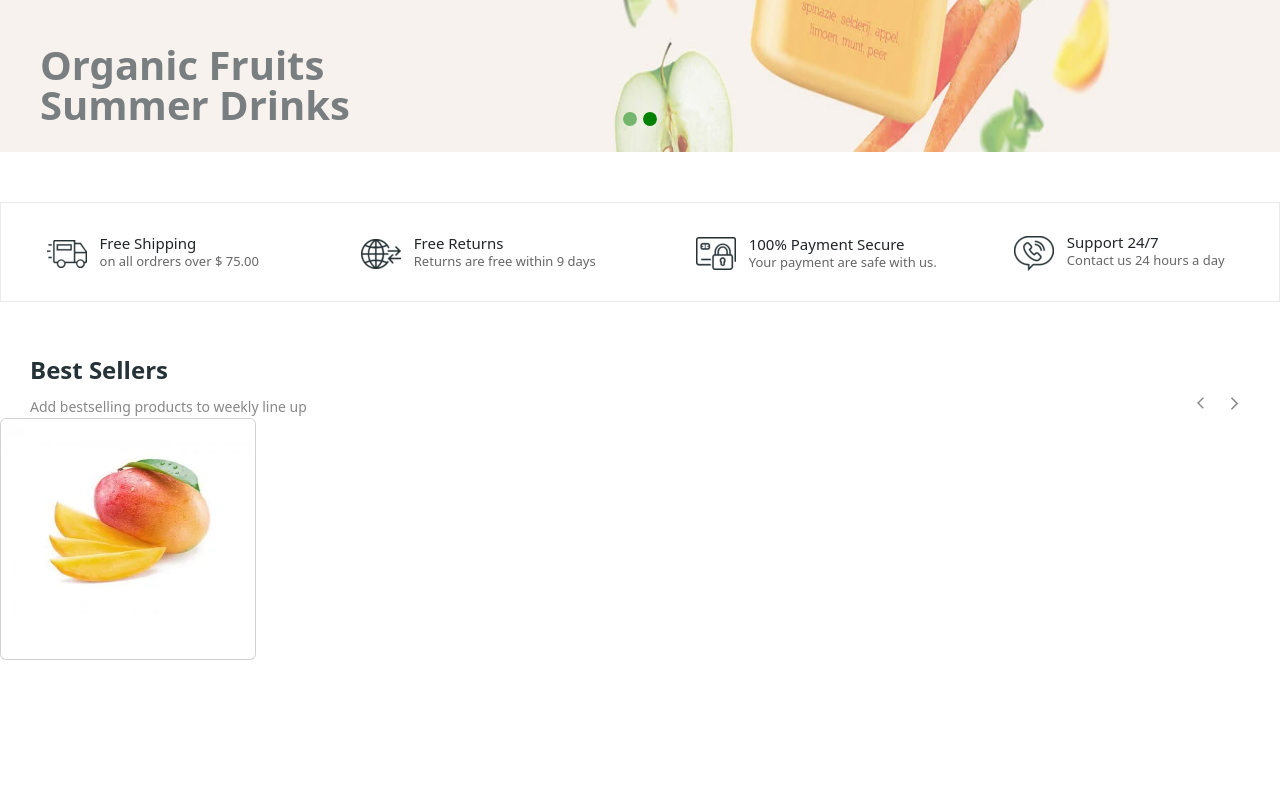
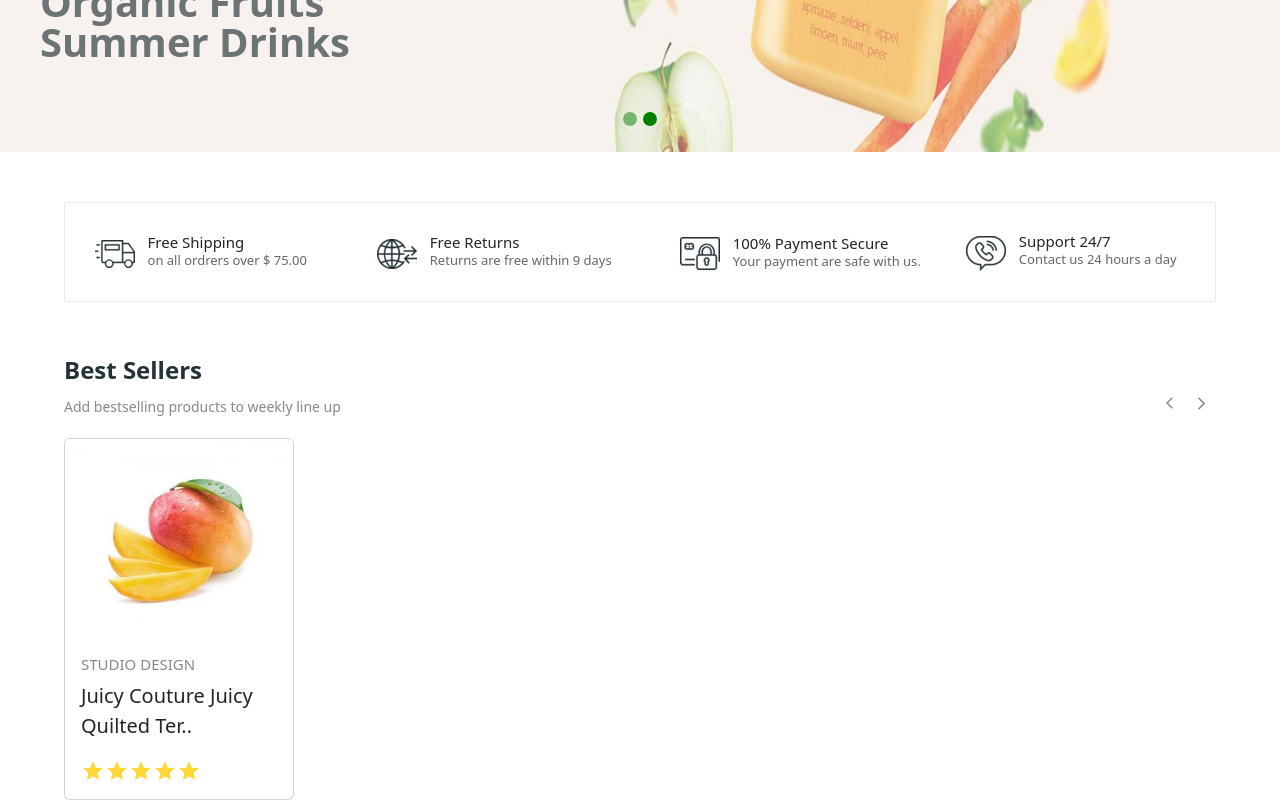
Before and after one commit to Manikrish52/reactjs, a React (Create React App) app: page /contact in a window 1280 px wide. Shown: the part 664-1464 px from the top of the page. Before the commit the page ends 1324 px from the top, so only its background shows below. Built offline with nearby package versions, Linux system fonts and the light colour scheme.

Commit message:
seller-start

```diff
--- a/src/Seller/seller.css
+++ b/src/Seller/seller.css
@@ -1,9 +1,14 @@
 .seller-content{
-    height: 100px;
+    /* height: 100px; */
+    width: 90%;
+    margin: auto;
+}
+.seller-title{
+       padding-bottom: 20px;
 }
 .sellerfirst-title{
     font-size: 30px;
-     padding: 0px 60px 0px 60px;
+     /* padding: 0px 60px 0px 60px; */
     font-weight: 600;
     color: #253237;
 
@@ -11,7 +16,7 @@
 }
 .leftside-seller{
     display: flex;
-    padding: 0px 60px 0px 60px;
+    /* padding: 0px 60px 0px 60px; */
     justify-content: space-between;
 }
 /* rightside-seller */
@@ -77,6 +82,7 @@
 /* first img */
 .sellerfirst-box{
     width: 20%;
+    /* padding-left: 20px; */
 }
 .manago-img{
     width: 100%;
@@ -87,18 +93,31 @@
     width: 100%;
     height: 200px;
 }
-
+.product-title{
+    font-size: 15px;
+    font-weight: 300;
+    color: #888;
+}
+.product-use{
+    font-size: 20px;
+    font-weight: 500;
+}
+/* star */
+.star{
+    font-size: 18px;
+    color: #fdd835;
+}
 @media only screen and (max-width: 600px) {
     .sellerfirst-title{
     font-size: 24px;
-     padding: 0px 0px 0px 20px;
+     /* padding: 0px 0px 0px 20px; */
     font-weight: 600;
     color: #253237;
 
 }
 .leftside-seller{
     display: flex;
-    padding: 0px 20px 0px 20px;
+    /* padding: 0px 20px 0px 20px; */
     justify-content: space-between;
 }
     .seller-para{
@@ -111,6 +130,12 @@
     margin-top: 10px;
 
 }
+
+.sellerfirst-box{
+    width: 100%;
+    height: 300px;
+    padding-top: 30px;
+}
 }
 
 @media only screen and (max-width: 425px) {}
@@ -122,14 +147,15 @@
 @media only screen and (min-width: 600px) {
       .sellerfirst-title{
     font-size: 24px;
-     padding: 0px 0px 0px 30px;
+     /* padding: 0px 0px 0px 30px; */
     font-weight: 600;
     color: #253237;
 
 }
 .leftside-seller{
     display: flex;
-    padding: 0px 30px 0px 30px;
+    /* padding: 0px 30px 0px 30px; */
+
     justify-content: space-between;
 }
     .seller-para{
--- a/src/Seller/seller.js
+++ b/src/Seller/seller.js
@@ -2,6 +2,7 @@ import React from 'react'
 import '../Seller/seller.css'
 import Button from 'react-bootstrap/Button';
 import Card from 'react-bootstrap/Card';
+import StarIcon from '@mui/icons-material/Star';
 import ArrowBackIosIcon from '@mui/icons-material/ArrowBackIos';
 import ArrowForwardIosIcon from '@mui/icons-material/ArrowForwardIos';
 import Sellerimg1 from '../Seller/Sellerimg/product-1.webp'
@@ -28,7 +29,9 @@ function Seller() {
       className='manago-img'
       src={Sellerimg1} />
       <Card.Body>
-        <Card.Title></Card.Title>
+        <h4 className='product-title'>STUDIO DESIGN</h4>
+        <p className='product-use'>Juicy Couture Juicy <br/>Quilted Ter..</p>
+        <div> <StarIcon className='star'/><StarIcon className='star'/><StarIcon className='star'/><StarIcon className='star'/><StarIcon className='star'/></div>
         <Card.Text>
 
         </Card.Text>
--- a/src/navbar/navbar.css
+++ b/src/navbar/navbar.css
@@ -106,7 +106,11 @@
 .call-content{
     padding-right: 30px;
 }
-
+.navbar-expand-lg .navbar-nav .dropdown-menu {
+    position: absolute;
+    width: 15rem !important;
+    height: 400px;
+}
 
 
 /* rs */
@@ -216,6 +220,7 @@
     color: #A8AEB0;
     width: 100%;
     display: flex;
+    width: 15rem;
     justify-content: space-between;
 }
 #homeorganic-content:hover{
@@ -276,7 +281,7 @@
     position: relative;
     display: block;
     background-image: url(./navbar.img/banner-menu.webp);
-
+    background-size: cover;
 }
 
 .shop-item{
@@ -457,6 +462,7 @@ display: flex;
 }
 .card-content {
     width: 15rem;
+    border: none;
 }
 .card-body {
     flex: 1 1 auto;
@@ -555,6 +561,7 @@ display: flex;
 }
 .card-content {
     width: 40rem;
+    border: none;
 }
  .navbar-body{
     flex-direction: none ;
@@ -585,13 +592,35 @@ display: flex;
     padding-top: 10px;
     padding-right: 4rem;
 }
+.navbar-expand-lg .navbar-nav .dropdown-menu {
+    position: absolute;
+    height: 400px;
+    width: 40rem;
+}
 }
 
 @media only screen and (min-width : 1366px) {
 
 }
 
-@media only screen and (min-width : 1440px) {}
+@media only screen and (min-width : 1440px) {
+    /* .navbar-expand-lg .navbar-nav .dropdown-menu {
+    position: absolute;
+    width: 65rem;
+    height: 400px;
+} */
+.card-body {
+    flex: 1 1 auto;
+    width: 65rem;
+    /* height: 400px; */
+    padding: var(--bs-card-spacer-y) var(--bs-card-spacer-x);
+    color: var(--bs-card-color);
+}
+.card-content {
+    width: 65rem;
+    border: none;
+}
+}
 
 @media only screen and (min-width : 1600px) {}
 
--- a/src/navbar/navbar.js
+++ b/src/navbar/navbar.js
@@ -94,7 +94,7 @@ function Navbarheader() {
                   </NavDropdown>
 
            {/* shop */}
-              <NavDropdown title="Shop" id="middle-nav-dropdown">
+              <NavDropdown title="Shop" id="middle-nav-dropdown" className='middle-box'>
                        <Card className='card-content'>
 
                     <Card.Body className='card-body'>
--- a/src/staticarea/static.css
+++ b/src/staticarea/static.css
@@ -186,7 +186,7 @@
 @media only screen and (min-width: 768px) {
       .static-content{
     height: 200px;
-    width: 100%;
+    width: 90%;
      margin: auto;
    margin-top: 50px;
    margin-bottom: 50px;
@@ -250,7 +250,7 @@
 @media only screen and (min-width: 992px) {
          .static-content{
     height: 100px;
-    width: 100%;
+    width: 90%;
      margin: auto;
    margin-top: 50px;
    margin-bottom: 50px;
```
